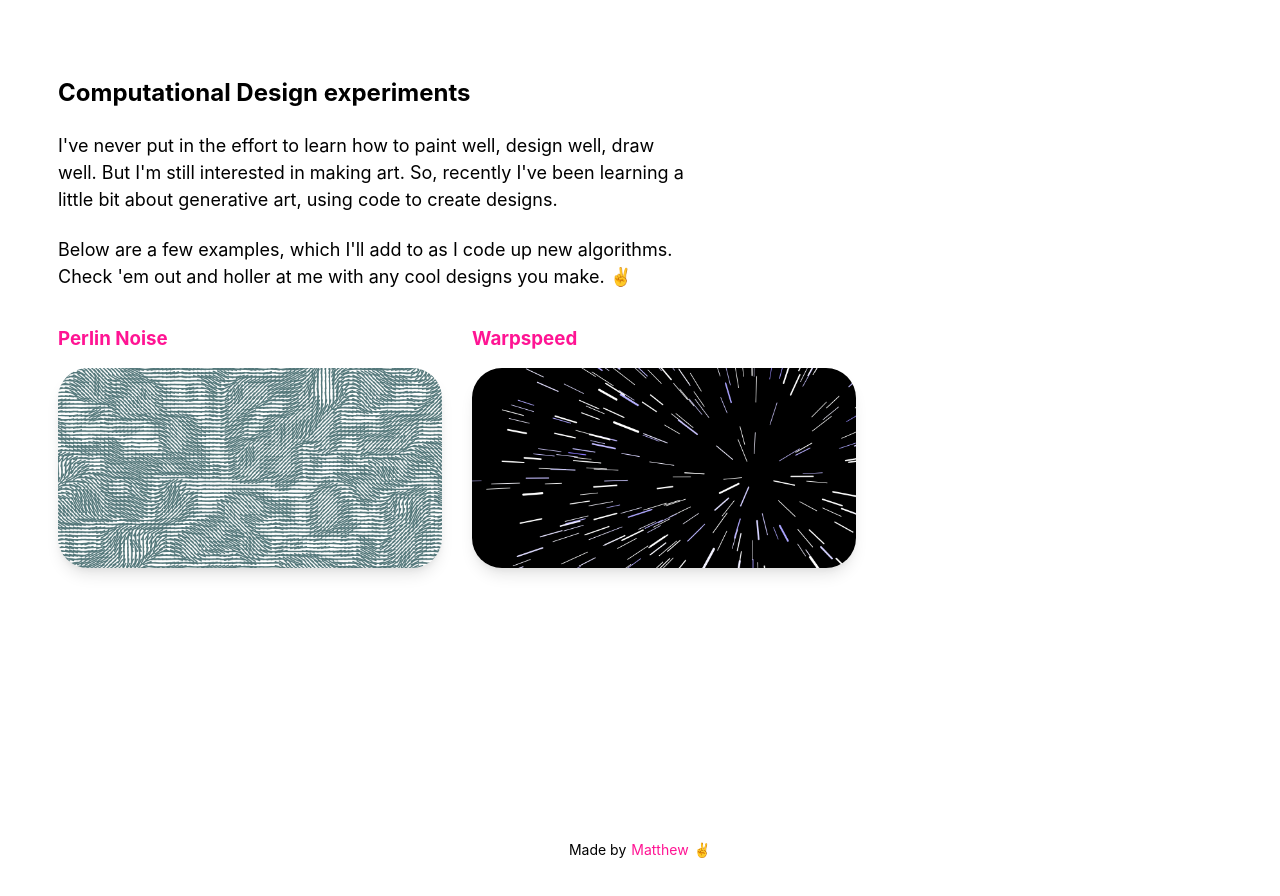
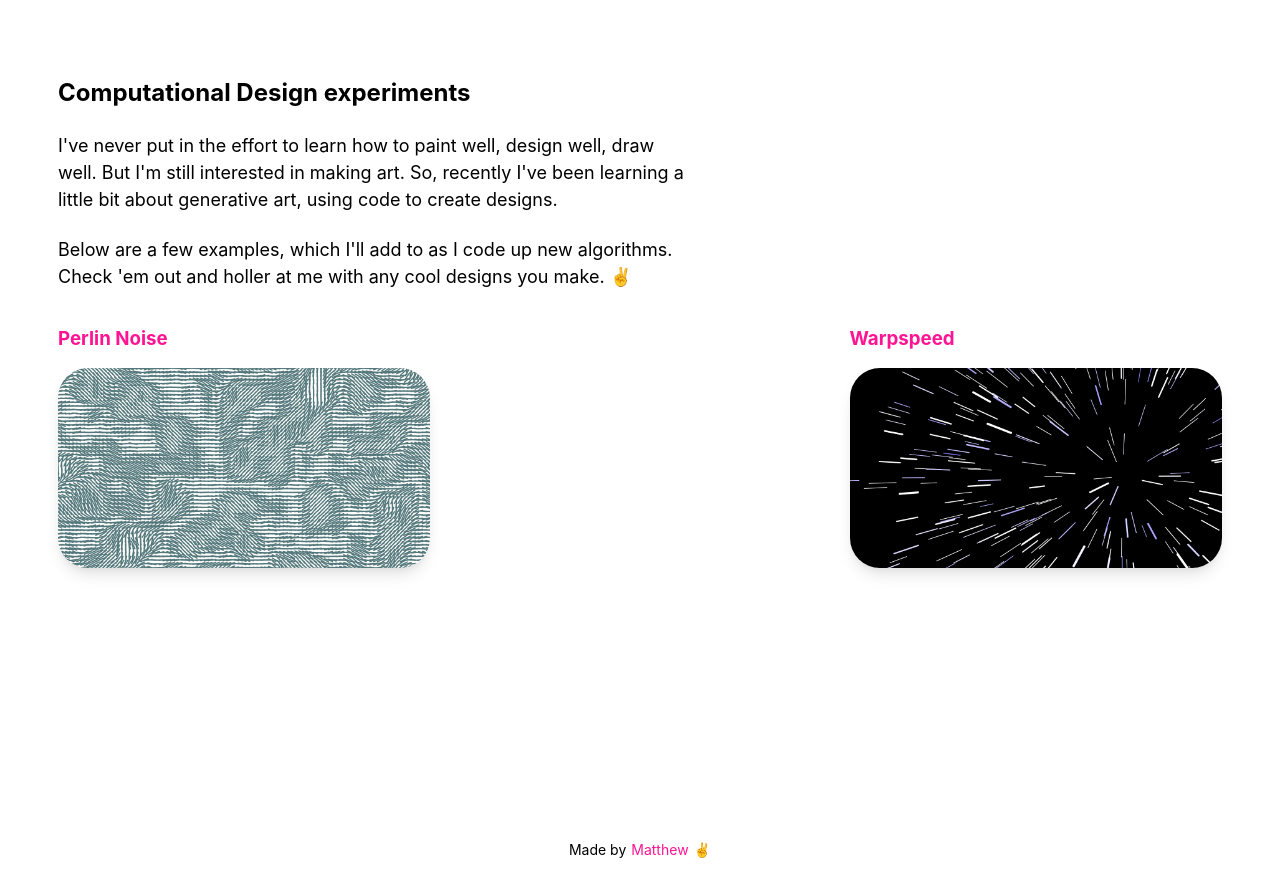
Before and after one commit to mknudsen01/artsy, a Next.js app: page / in a window 1280 px wide. Shown: the top 896 px of the page. Built offline with nearby package versions, Linux system fonts and the light colour scheme.

Commit message:
Adjust styles for sketch controls and home page display

```diff
--- a/styles.css
+++ b/styles.css
@@ -48,6 +48,7 @@ canvas {
   flex-direction: column;
   min-height: 400px;
   margin-left: 40px;
+  align-self: flex-start;
 }
 button,
 input[type="button"] {
@@ -65,6 +66,7 @@ input[type="color"] {
   display: flex;
   flex: 1 1 auto;
   flex-direction: column;
+  padding-top: 5px;
 }
 .control__display {
   display: flex;
@@ -114,13 +116,14 @@ footer a {
 .examples {
   display: flex;
   flex-flow: wrap;
+  justify-content: space-between;
 }
 
 .item {
   display: flex;
   flex-direction: column;
-  flex-basis: 33%;
-  padding-right: 30px;
+  flex-basis: 32%;
+  min-width: 320px;
 }
 
 .item img {
```
